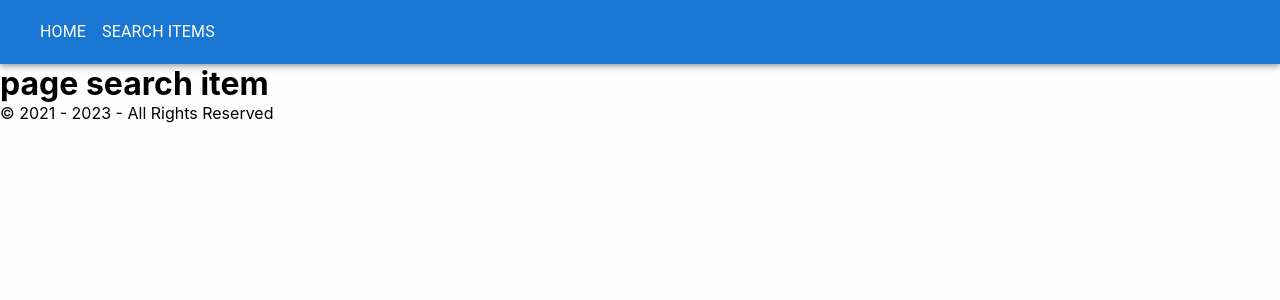
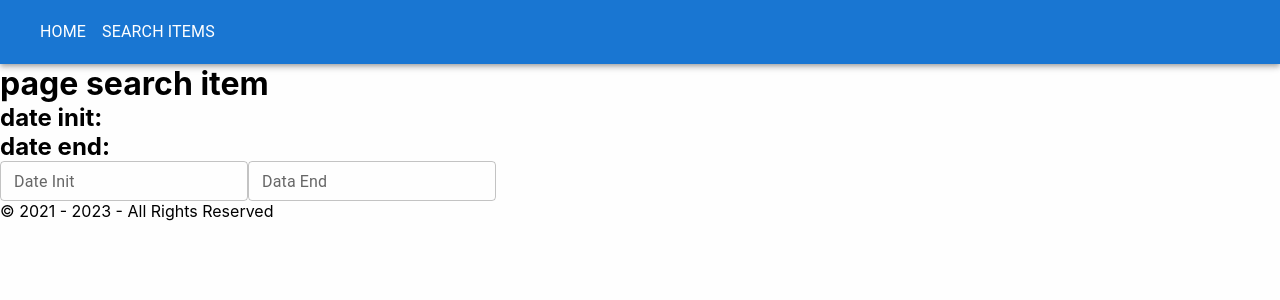
Before and after one commit to ngelrojas/canais-consentimento-frontend, a React (Vite) app: page /search-items in a window 1280 px wide. Shown: the top 300 px of the page. Built offline with nearby package versions, Linux system fonts and the light colour scheme.

Commit message:
add: adding data picker page and component

```diff
--- a/package.json
+++ b/package.json
@@ -15,8 +15,10 @@
     "@mui/icons-material": "^5.11.16",
     "@mui/material": "^5.12.1",
     "@mui/styled-engine-sc": "^5.12.0",
+    "@mui/x-date-pickers": "^6.2.1",
     "@types/react-router-dom": "5.3.3",
     "@types/styled-components": "^5.1.26",
+    "dayjs": "^1.11.7",
     "react": "^18.2.0",
     "react-aria": "^3.24.0",
     "react-dom": "^18.2.0",
--- /dev/null
+++ b/src/components/date_picker/index.tsx
@@ -0,0 +1,29 @@
+import { AdapterDayjs } from '@mui/x-date-pickers/AdapterDayjs';
+import { LocalizationProvider } from '@mui/x-date-pickers/LocalizationProvider';
+import { DatePicker } from '@mui/x-date-pickers/DatePicker';
+// import { ContainerDatePicker } from './styled';
+
+
+
+export default function DateSPicker({handleDateInit, handleDateEnd}:any) {
+
+  const handleChangeInit = (e: any) => {
+    let date_init = e.$d.toISOString();
+    handleDateInit(date_init);
+  }
+
+  const handleChangeEnd = (e: any) => {
+    let date_end = e.$d.toISOString();
+    handleDateEnd(date_end);
+  }
+
+  return (
+
+    <LocalizationProvider dateAdapter={AdapterDayjs}>
+
+      <DatePicker slotProps={{textField: {size: 'small'} }} label="Date Init" onChange={handleChangeInit} />
+      <DatePicker slotProps={{textField: {size: 'small'}}} label="Data End" onChange={handleChangeEnd}/>
+
+    </LocalizationProvider>
+  );
+}
--- /dev/null
+++ b/src/components/date_picker/styled/index.tsx
@@ -0,0 +1,8 @@
+import styled from "styled-components";
+// import { DatePicker } from '@mui/x-date-pickers/DatePicker';
+
+export const ContainerDatePicker = styled.div`
+    border:1px solid red;
+    border-radius: 5px;
+    height: 30px;
+`;
--- a/src/components/header/index.tsx
+++ b/src/components/header/index.tsx
@@ -1,4 +1,4 @@
-import MenuNavBar from '../menu-nav-bar';
+import MenuNavBar from '../menu_nav_bar';
 
 const Header = () => {
     return (
--- a/src/pages/search-items/index.tsx
+++ b/src/pages/search-items/index.tsx
@@ -1,7 +1,29 @@
+import {useState} from 'react';
+import DateSPicker from "../../components/date_picker";
+
 export default function SearchItems(){
+    const [dateInit, setDateInit] = useState<string>('');
+    const [dateEnd, setDateEnd] = useState<string>('');
+
+    const handleDateInit = (date_ini: any) => {
+        // console.log('HERE IN SEARCH ITEMS - DATE INIT: ', date_ini)
+        setDateInit(date_ini);
+    }
+
+    const handleDateEnd = (date_end: any) => {
+        // console.log('HERE IN SEARCH ITEMS - DATE END: ', date_end)
+        setDateEnd(date_end);
+    }
+
     return(
         <div>
             <h1>page search item</h1>
+            <h2>date init: {dateInit}</h2>
+            <h2>date end: {dateEnd}</h2>
+            <DateSPicker
+                handleDateInit={handleDateInit}
+                handleDateEnd={handleDateEnd}
+            />
         </div>
     );
 }
```
Also changed, not shown: src/components/menu_nav_bar/index.tsx (renamed from src/components/menu-nav-bar/index.tsx), 1 other file (tests, documents, lock files or other folders).
